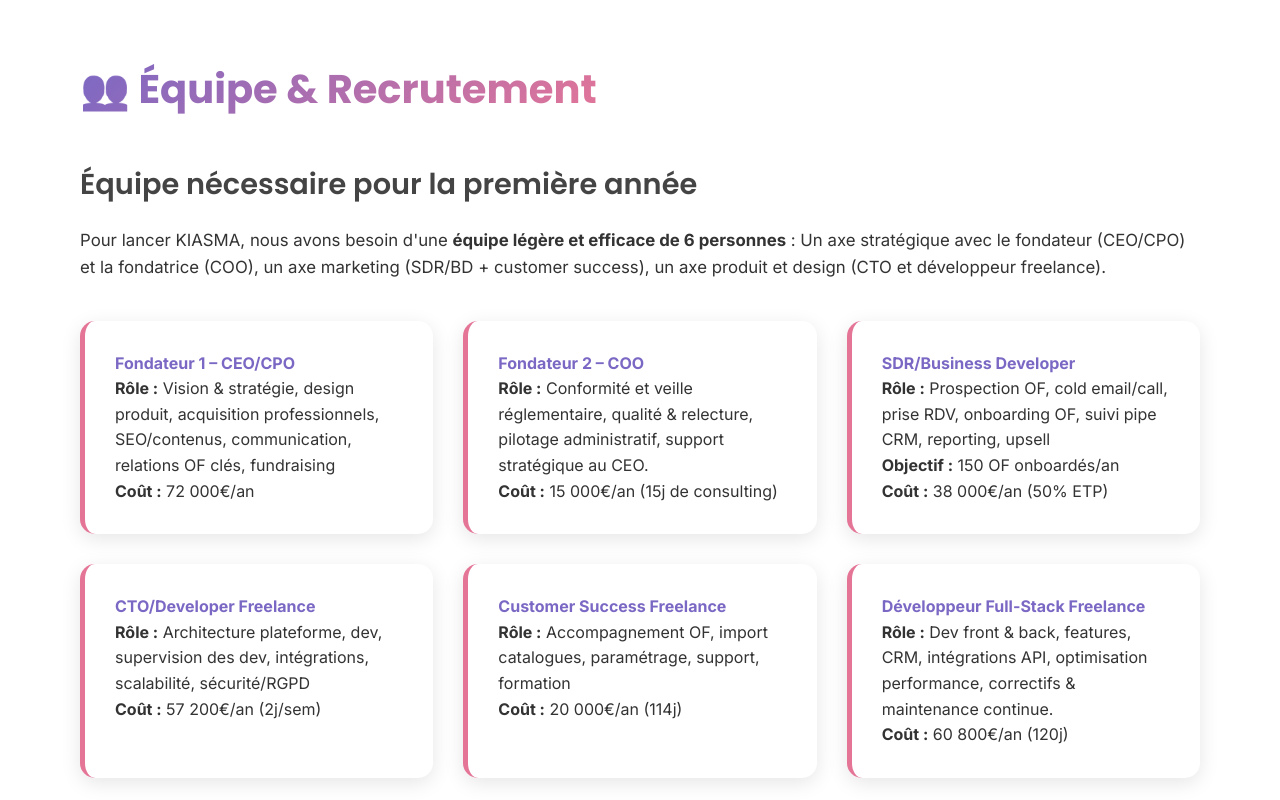
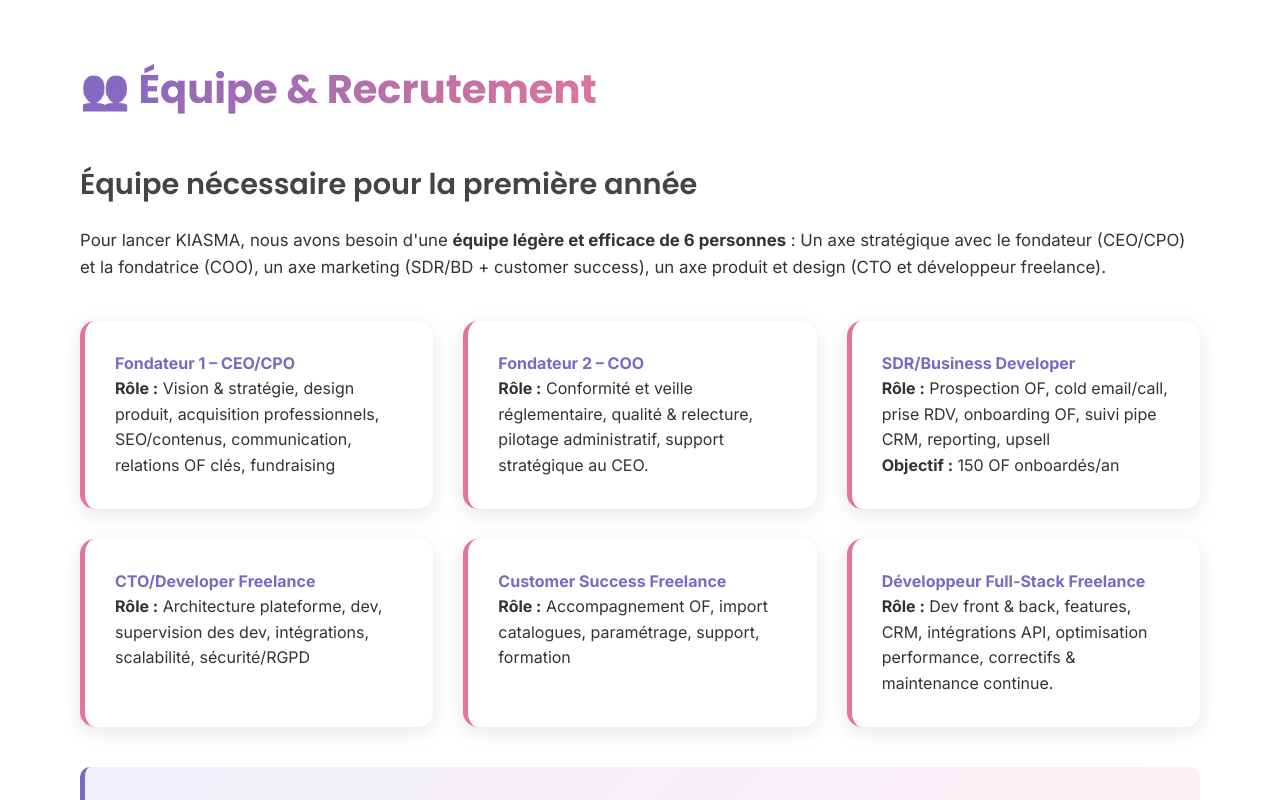
Before and after one commit to JulienKiasma/kiasma-presentation-2, a plain HTML site: page index.html in a window 1280 px wide. Shown: the part 11200-12000 px from the top of the page. Drawn offline with Linux system fonts and the light colour scheme.

Commit message:
Update index.html

```diff
--- a/index.html
+++ b/index.html
@@ -1287,7 +1287,7 @@
               produit, acquisition professionnels, SEO/contenus,
               communication, relations OF clés, fundraising
             </p>
-            <p><strong>Coût :</strong> 72 000€/an</p>
+
           </div>
 
           <div class="team-role">
@@ -1298,7 +1298,7 @@
               administratif, support stratégique au CEO.
             </p>
             <p>
-              <strong>Coût :</strong> 15 000€/an (15j de consulting)
+
             </p>
           </div>
 
@@ -1312,7 +1312,7 @@
               CRM, reporting, upsell
             </p>
             <p><strong>Objectif :</strong> 150 OF onboardés/an</p>
-            <p><strong>Coût :</strong> 38 000€/an (50% ETP)</p>
+
           </div>
 
           <div class="team-role">
@@ -1324,7 +1324,7 @@
               supervision des dev, intégrations, scalabilité,
               sécurité/RGPD
             </p>
-            <p><strong>Coût :</strong> 57 200€/an (2j/sem)</p>
+
           </div>
 
           <div class="team-role">
@@ -1335,7 +1335,7 @@
               <strong>Rôle :</strong> Accompagnement OF, import
               catalogues, paramétrage, support, formation
             </p>
-            <p><strong>Coût :</strong> 20 000€/an (114j)</p>
+
           </div>
 
           <div class="team-role">
@@ -1347,15 +1347,13 @@
               CRM, intégrations API, optimisation performance,
               correctifs &amp; maintenance continue.
             </p>
-            <p><strong>Coût :</strong> 60 800€/an (120j)</p>
+
           </div>
         </div>
 
         <div class="highlight-box">
-          <h3>Budget équipe Année 1 : 263 000€</h3>
+          <h3>Equipe Année 1/h3>
           <p style="font-size: 1.05rem; margin-bottom: 15px;">
-            <strong>Total masse salariale :</strong> ~263K€ (incluant
-            charges sociales et freelances)<br />
             <strong>ROI attendu :</strong> Cette équipe nous permet
             d'onboarder 150 OF et de générer 225K€ de CA la première
             année
```
